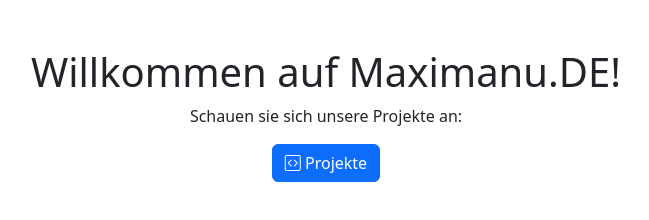
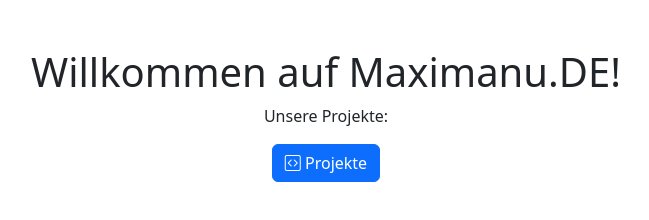
Before and after one commit to xXMaximanuXx/xxmaximanuxx.github.io, a plain HTML site: page index.html in a window 1280 px wide. Shown: the whole page, without its empty margins (314-963 px from the left). Drawn offline with nearby package versions, Linux system fonts and the light colour scheme.

Commit message:
Update index.html

```diff
--- a/index.html
+++ b/index.html
@@ -12,7 +12,7 @@
 
 <main class="container text-center mt-5">
     <h1>Willkommen auf Maximanu.DE!</h1>
-    <p>Schauen sie sich unsere Projekte an:</p>
+    <p>Unsere Projekte:</p>
     <a href="/projects/" class="btn btn-primary">
         <i class="bi bi-code-square"></i> Projekte
     </a>
```
